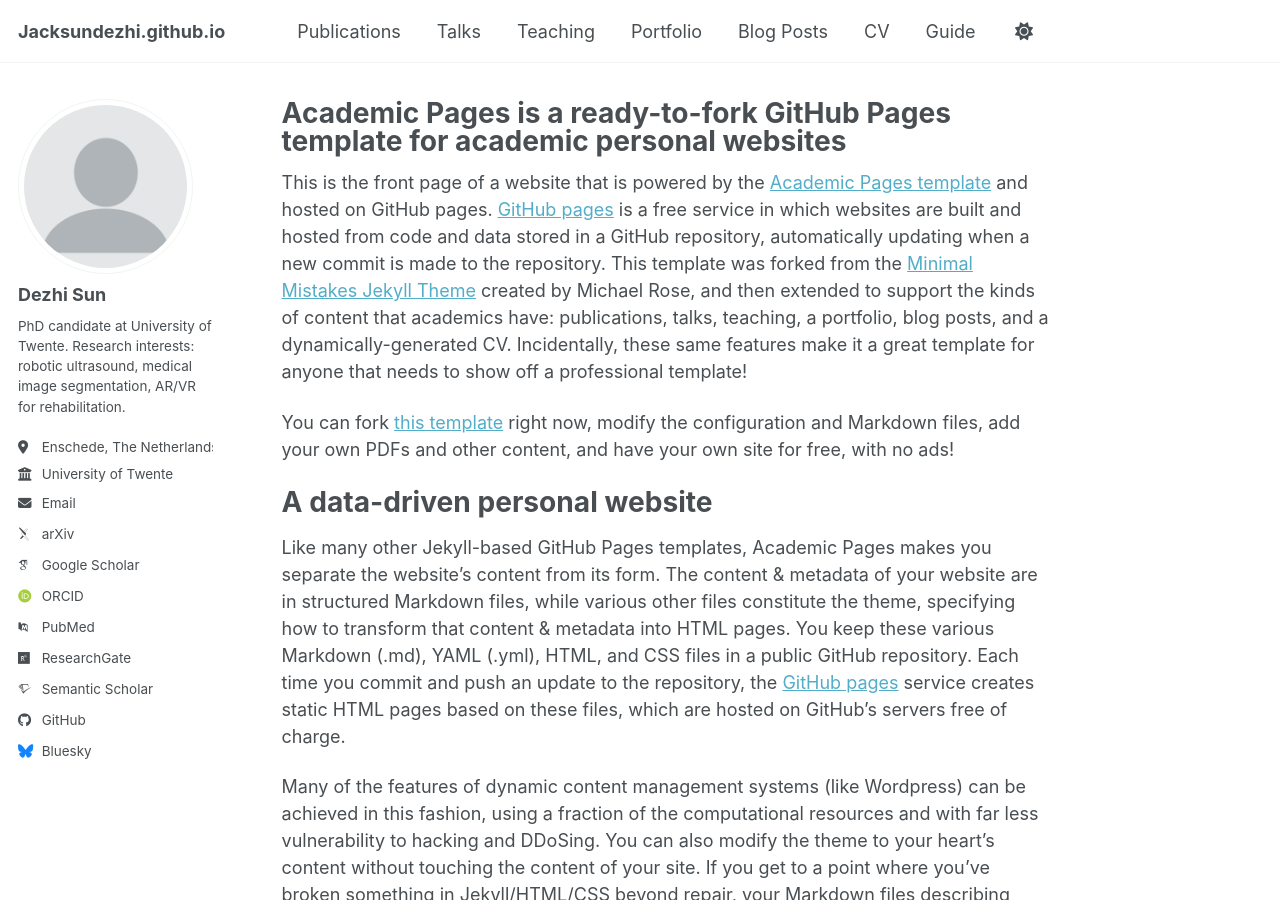
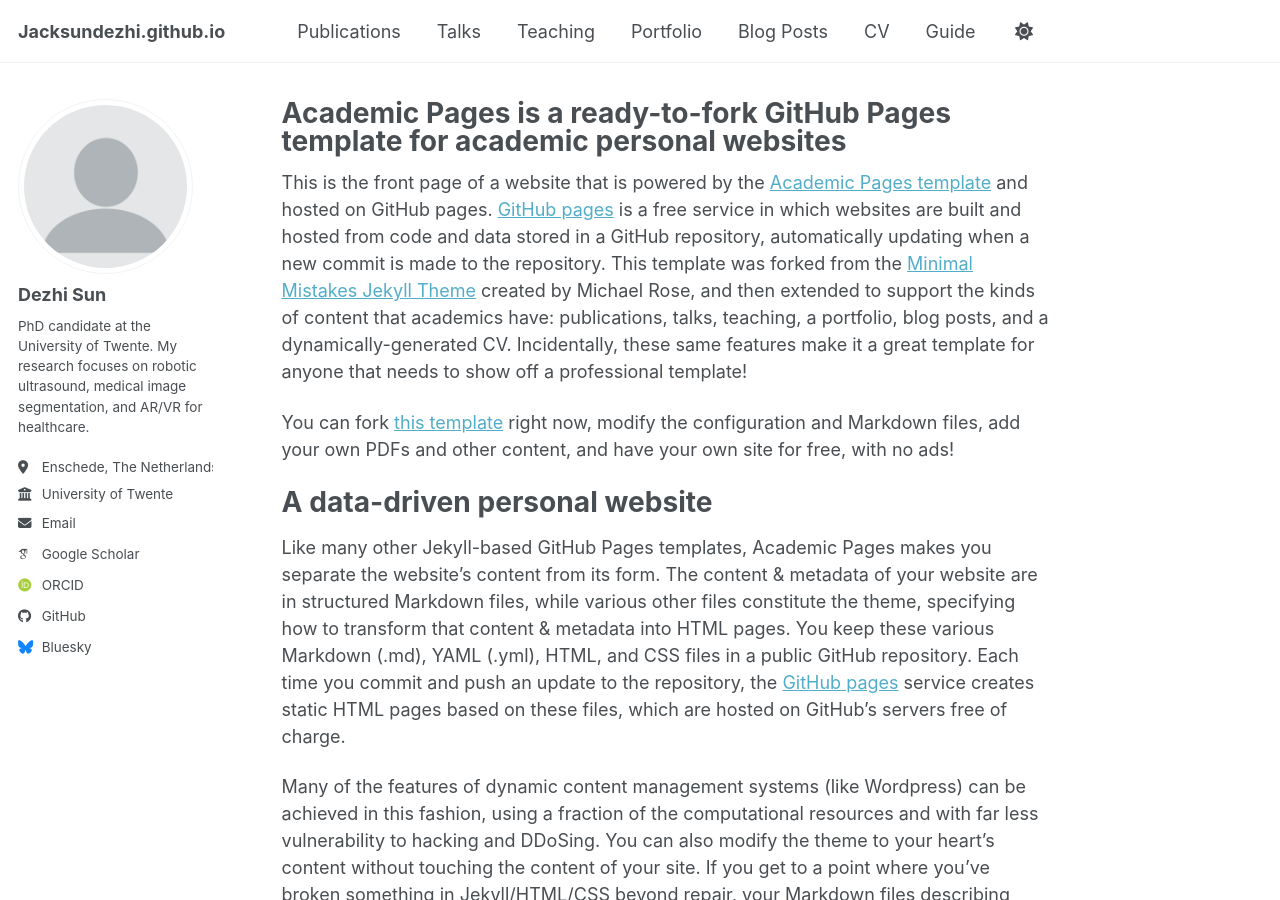
Before and after one commit to Jacksundezhi/Jacksundezhi.github.io, a Jekyll site: the page built from _pages/about.md, in a window 1280 px wide and 900 px high. Built offline with Jekyll 4.4.1, drawn with Linux system fonts in a browser that asks for light colours; some web fonts are replaced; a script bundle is joined from its source files by our own code; library files that are not in the unit come from our copies; some of the changed lines change nothing that is shown.

Commit message:
Update _config.yml

```diff
--- a/_config.yml
+++ b/_config.yml
@@ -7,19 +7,17 @@
 # server process.
 
 author:
-  avatar        : "profile.png"
-  name          : "Dezhi Sun"
-  bio           : "PhD candidate at University of Twente. Research interests: robotic ultrasound, medical image segmentation, AR/VR for rehabilitation."
-  location      : "Enschede, The Netherlands"
-  employer      : "University of Twente"
-  email         : "你的邮箱"
+  avatar   : "profile.png"
+  name     : "Dezhi Sun"
+  bio      : "PhD candidate at the University of Twente. My research focuses on robotic ultrasound, medical image segmentation, and AR/VR for healthcare."
+  location : "Enschede, The Netherlands"
+  employer : "University of Twente"
+  email    : "sundezhi0914@gmail.com"
 
-  googlescholar : "https://scholar.google.com/citations?user=PS_CX0AAAAAJ"
-  orcid         : "https://orcid.org/你的ORCID"
-  semantic      : "你的Semantic Scholar作者页"
-  researchgate  : "你的ResearchGate主页"
-  arxiv         : "https://arxiv.org/search/?searchtype=author&query=Sun%2C+Dezhi"  # 如果你有 arXiv
-  pubmed        : "https://pubmed.ncbi.nlm.nih.gov/?term=Dezhi+Sun"                # 如果你有 PubMed 论文
+  # Academic / professional
+  googlescholar : "https://scholar.google.com/citations?hl=en&user=rIEAYAwAAAAJ"
+  orcid         : "https://orcid.org/0009-0006-9678-8999"
+  linkedin      : "https://www.linkedin.com/in/dezhi-sun-32406b2b9/"
 
 
   # Repositories and software development
```
